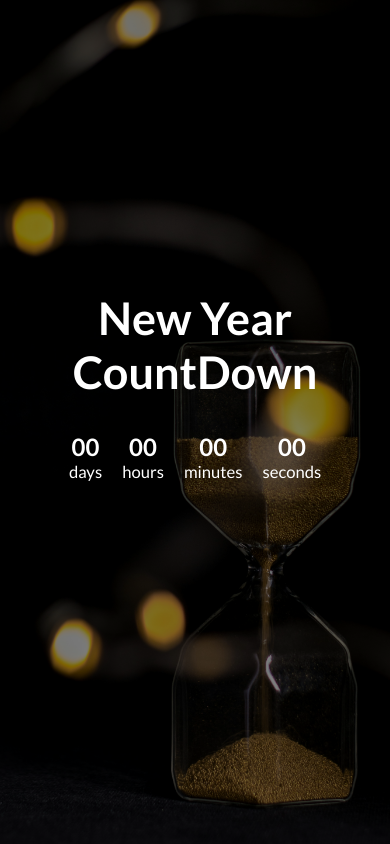
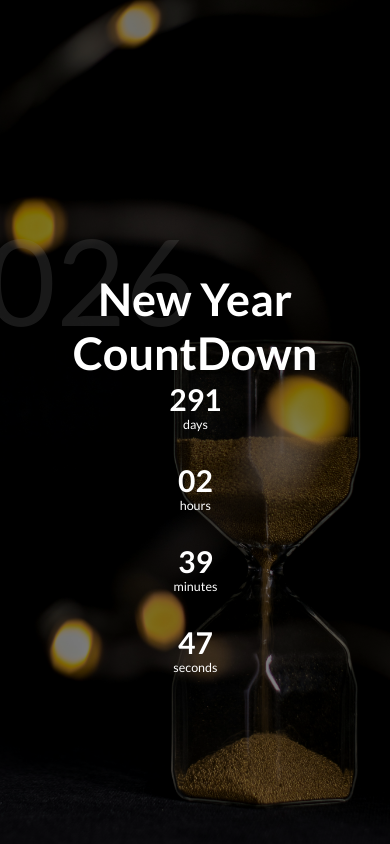
Before and after one commit to PrinceCuthbert/NewYearCountDownApp, a plain HTML site: page index.html in a window 390 px wide. Drawn offline with Linux system fonts and the light colour scheme; a web font is replaced by a local one.

Commit message:
Countdown done

```diff
--- a/index.html
+++ b/index.html
@@ -30,11 +30,11 @@
       </div>
     </div>
 
-    <!-- <img
+    <img
       src="./img/spinner.gif"
       alt="Loading....."
       id="loading"
-      class="loading" /> -->
+      class="loading" />
 
     <script src="script.js"></script>
   </body>
--- a/script.js
+++ b/script.js
@@ -3,23 +3,43 @@ const hours = document.getElementById("hours");
 const minutes = document.getElementById("minutes");
 const seconds = document.getElementById("seconds");
 const countdown = document.getElementById("countdown");
-
+const year = document.getElementById("year");
 const currentYear = new Date().getFullYear();
-console.log(currentYear);
-
-const newYearTime = new Date(`January 01 ${currentYear + 1} 00:00:00`);
-
+const loading = document.getElementById("loading");
+// const newYearTime = new Date(`January 01 ${currentYear + 1} 00:00:00`);
+const newYearTime = new Date(Date.UTC(currentYear + 1));
 console.log(newYearTime);
 
+// set background year
+
+year.innerHTML = currentYear + 1;
+
+// Update countDown timer
 function updateCountDown() {
   const currentTime = new Date();
-  const diff = newYearTime - currentTime;
+  const diff = newYearTime - currentTime; // Time difference in milliseconds
 
-  const daysremain = Math.floor(diff / 86400000);
-  const hoursremain = Math.floor((diff % 86400000) / 3600000);
-  const minutesremain = Math.floor((diff % 3600000) / 60000);
+  const daysremain = Math.floor(diff / 86400000); // Get total days
+  const hoursremain = Math.floor((diff % 86400000) / 3600000); // Remaining hours after extracting days
+  const minutesremain = Math.floor((diff % 3600000) / 60000); // Remaining minutes after extracting hours
+  const secondsremain = Math.floor((diff % 60000) / 1000);
+
+  days.innerHTML = daysremain;
+  hours.innerHTML = hoursremain < 10 ? "0" + hoursremain : hoursremain;
+  minutes.innerHTML = minutesremain < 10 ? "0" + minutesremain : minutesremain;
+  seconds.innerHTML = secondsremain < 10 ? "0" + secondsremain : secondsremain;
 
   console.log(daysremain, hoursremain, minutesremain, secondsremain);
+  console.log(`Days:Hours:Minutes:Seconds`);
+  console.log(`${daysremain}:${hoursremain}:${minutesremain}:${secondsremain}`);
 }
 
-updateCountDown();
+// Show spinner before countDown
+
+setTimeout(() => {
+  loading.remove();
+  countdown.style.display = "flex";
+}, 1000);
+
+// Run everysecond
+setInterval(updateCountDown, 1000);
--- a/style.css
+++ b/style.css
@@ -42,10 +42,22 @@ h1 {
   margin: -80px 0 40px;
 }
 
+.year {
+  font-size: 200px;
+  z-index: -1;
+  opacity: 0.2;
+  bottom: 20px;
+  left: 50%;
+  transform: translateX(-50%);
+}
+
 .countdown {
-  display: flex;
+  display: none;
+  justify-content: center;
+  align-items: center;
   transform: scale(2);
 }
+
 .time {
   display: flex;
   flex-direction: column;
@@ -54,15 +66,49 @@ h1 {
   margin: 15px;
 }
 
+.time h2 {
+  font-size: 30px;
+  margin: 0;
+}
+
+@media (max-width: 768px) {
+  /* Make the countdown elements slightly smaller on tablet-sized screens */
+  .countdown {
+    transform: scale(1.5);
+  }
+
+  .time h2 {
+    font-size: 25px;
+  }
+
+  h1 {
+    font-size: 50px;
+  }
+
+  .year {
+    font-size: 150px;
+  }
+}
+
 @media (max-width: 500px) {
+  /* On very small screens like mobile phones */
   h1 {
     font-size: 45px;
   }
+
+  .countdown {
+    flex-direction: column; /* Stack the time elements vertically */
+  }
+
   .time {
-    margin: 5px;
+    margin: 10px;
   }
+
   .time h2 {
-    font-size: 12px;
-    margin: 0;
+    font-size: 20px;
+  }
+
+  .year {
+    font-size: 120px;
   }
 }
```
